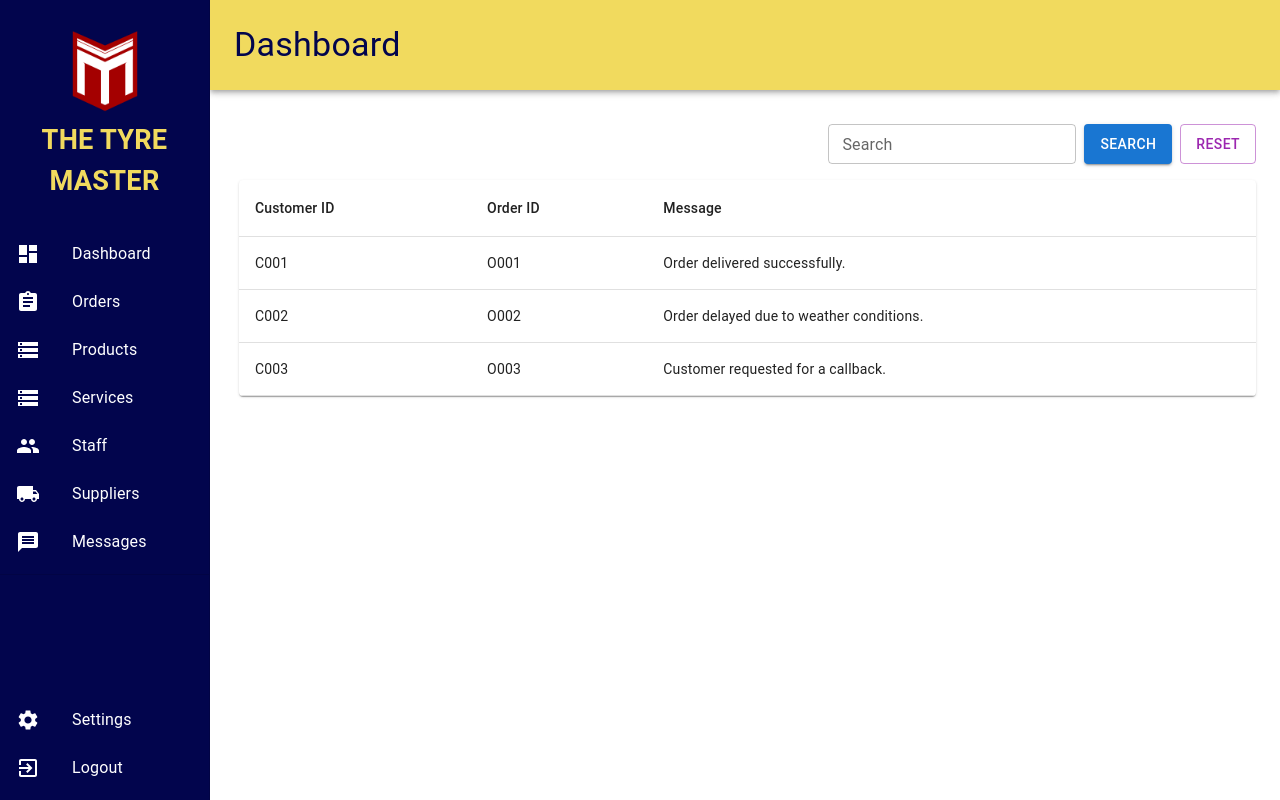
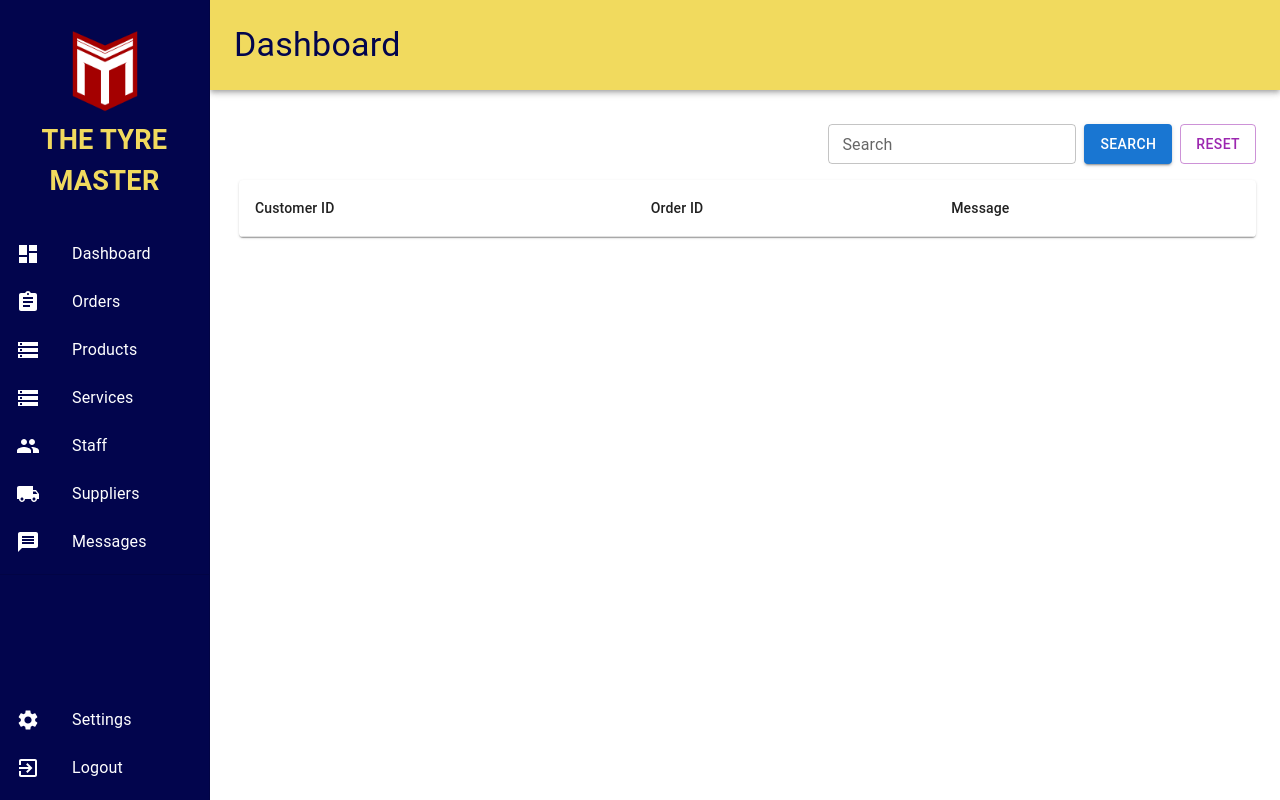
Before and after one commit to charuniweerakoon/SDP, a React (Create React App) app in the folder client/: page /messages in a window 1280 px wide. Built offline with nearby package versions, Linux system fonts and the light colour scheme.

Commit message:
dummy data removed

```diff
--- a/client/src/pages/Shop/Messages.jsx
+++ b/client/src/pages/Shop/Messages.jsx
@@ -8,9 +8,9 @@ const Message = () => {
   const [filteredRows, setFilteredRows] = useState([]);
 
   const rows = [
-    { customerId: 'C001', orderId: 'O001', message: 'Order delivered successfully.' },
-    { customerId: 'C002', orderId: 'O002', message: 'Order delayed due to weather conditions.' },
-    { customerId: 'C003', orderId: 'O003', message: 'Customer requested for a callback.' },
+    // { customerId: 'C001', orderId: 'O001', message: 'Order delivered successfully.' },
+    // { customerId: 'C002', orderId: 'O002', message: 'Order delayed due to weather conditions.' },
+    // { customerId: 'C003', orderId: 'O003', message: 'Customer requested for a callback.' },
     // Add more rows as needed
   ];
 
--- a/client/src/pages/Shop/Orders.jsx
+++ b/client/src/pages/Shop/Orders.jsx
@@ -22,8 +22,8 @@ import SidebarNavigation from './Sidebar';
 const Orders = () => {
   // Sample data for illustration, replace with actual data from your database
   const ordersData = [
-    { orderId: '1', customerId: '1', orderDate: '2024-07-01', orderType: 'Service', totalAmount: '100.00', status: 'Pending' },
-    { orderId: '2', customerId: '2', orderDate: '2024-07-02', orderType: 'Product', totalAmount: '50.00', status: 'Completed' },
+    // { orderId: '1', customerId: '1', orderDate: '2024-07-01', orderType: 'Service', totalAmount: '100.00', status: 'Pending' },
+    // { orderId: '2', customerId: '2', orderDate: '2024-07-02', orderType: 'Product', totalAmount: '50.00', status: 'Completed' },
     // Add more orders as needed
   ];
 
--- a/client/src/pages/Shop/ServiceList.jsx
+++ b/client/src/pages/Shop/ServiceList.jsx
@@ -159,8 +159,8 @@ const ServiceList = () => {
   });
 
   const [services, setServices] = useState([
-    { serviceId: '1', serviceName: 'Service 1', price: '10', description: 'Description 1' },
-    { serviceId: '2', serviceName: 'Service 2', price: '20', description: 'Description 2' },
+    // { serviceId: '1', serviceName: 'Service 1', price: '10', description: 'Description 1' },
+    // { serviceId: '2', serviceName: 'Service 2', price: '20', description: 'Description 2' },
     // Add more services as needed
   ]);
 
--- a/client/src/pages/Shop/Suppliers.jsx
+++ b/client/src/pages/Shop/Suppliers.jsx
@@ -4,8 +4,8 @@ import AppbarCompany from "./AppbarCompany";
 import SidebarNavigation from "./Sidebar";
 
 const originalSuppliers = [
-  { id: 'S001', companyName: 'Company A', contactName: 'John Doe', phone: '1234567890', email: 'john@example.com' },
-  { id: 'S002', companyName: 'Company B', contactName: 'Jane Doe', phone: '0987654321', email: 'jane@example.com' },
+  // { id: 'S001', companyName: 'Company A', contactName: 'John Doe', phone: '1234567890', email: 'john@example.com' },
+  // { id: 'S002', companyName: 'Company B', contactName: 'Jane Doe', phone: '0987654321', email: 'jane@example.com' },
   // Add more rows as needed
 ];
 
```
